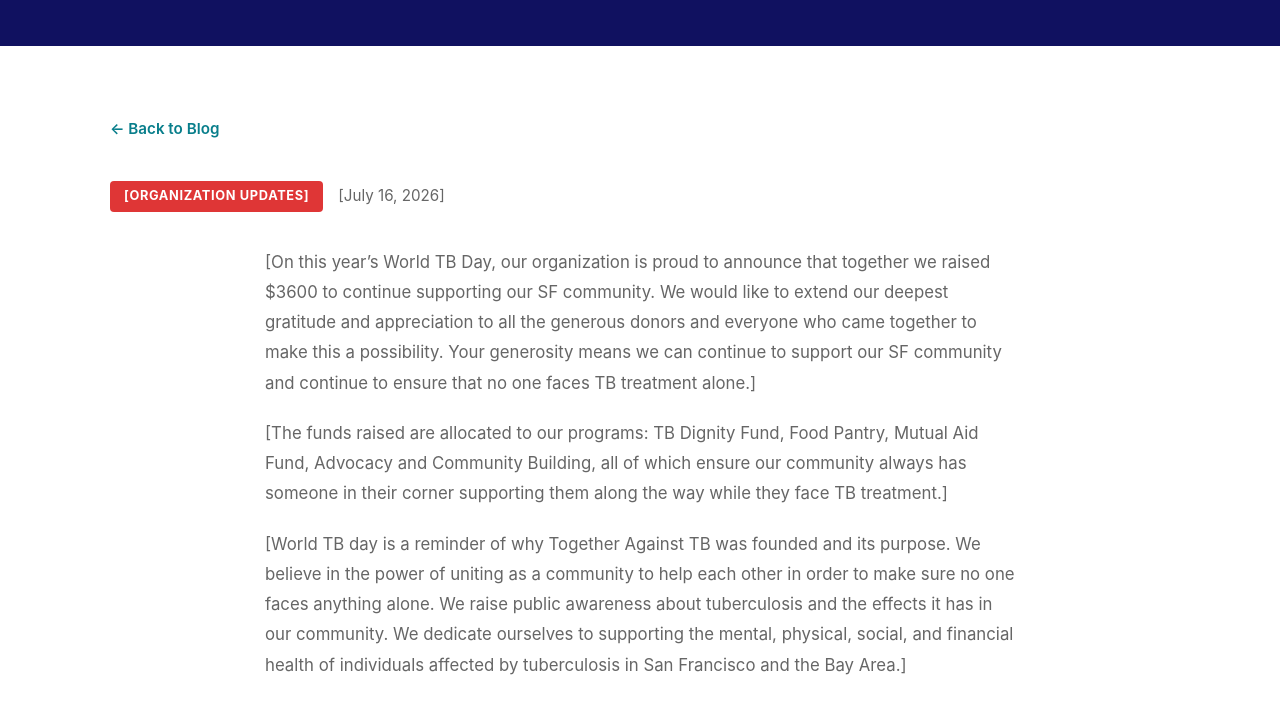
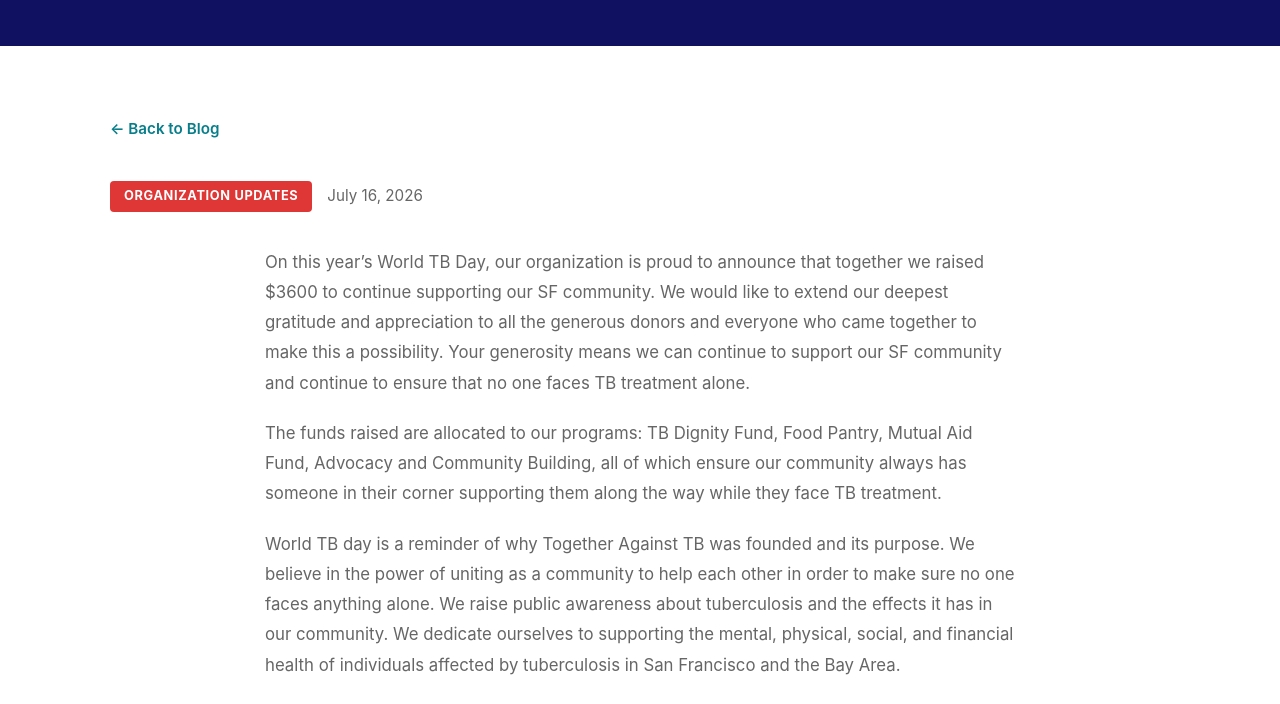
Before and after one commit to skhuddart/togetheragainsttb, a plain HTML site: page posts/world-tb-day-2026.html in a window 1280 px wide. Shown: the part 248-952 px from the top of the page. Drawn offline with Linux system fonts and the light colour scheme.

Commit message:
Update world-tb-day-2026.html
removing brackets

```diff
--- a/posts/world-tb-day-2026.html
+++ b/posts/world-tb-day-2026.html
@@ -4,9 +4,9 @@
   <meta charset="UTF-8">
   <meta name="viewport" content="width=device-width, initial-scale=1.0">
   <!-- REPLACE: Update the description with a 1-2 sentence summary of this post -->
-  <meta name="description" content="[Read more about this year’s World TB Day, how much our organization raised, and what this day means for us.]">
+  <meta name="description" content="Read more about this year’s World TB Day, how much our organization raised, and what this day means for us.">
   <!-- REPLACE: Update the title (keep "| Together Against TB" at the end) -->
-  <title>[World TB Day] | Together Against TB</title>
+  <title> World TB Day | Together Against TB </title>
   <link rel="stylesheet" href="../css/style.css">
   <style>
     .post-body {
@@ -145,9 +145,9 @@
 
       <div class="post-meta">
         <!-- REPLACE: Category — choose one of: Organization Updates / TB Education / Community Stories / Advocacy -->
-        <span class="post-tag">[Organization Updates]</span>
+        <span class="post-tag">Organization Updates</span>
         <!-- REPLACE: Date in "Month D, YYYY" format, e.g. "May 26, 2026" -->
-        <span class="post-date">[July 16, 2026]</span>
+        <span class="post-date">July 16, 2026</span>
       </div>
 
       <div class="post-body">
@@ -163,11 +163,11 @@
              - Delete any sections you don't need
              ============================================================ -->
 
-        <p>[On this year’s World TB Day, our organization is proud to announce that together we raised $3600 to continue supporting our SF community. We would like to extend our deepest gratitude and appreciation to all the generous donors and everyone who came together to make this a possibility. Your generosity means we can continue to support our SF community and continue to ensure that no one faces TB treatment alone.]</p>
+        <p>On this year’s World TB Day, our organization is proud to announce that together we raised $3600 to continue supporting our SF community. We would like to extend our deepest gratitude and appreciation to all the generous donors and everyone who came together to make this a possibility. Your generosity means we can continue to support our SF community and continue to ensure that no one faces TB treatment alone.</p>
 
-        <p>[The funds raised are allocated to our programs: TB Dignity Fund, Food Pantry, Mutual Aid Fund, Advocacy and Community Building, all of which ensure our community always has someone in their corner supporting them along the way while they face TB treatment.]</p>
+        <p>The funds raised are allocated to our programs: TB Dignity Fund, Food Pantry, Mutual Aid Fund, Advocacy and Community Building, all of which ensure our community always has someone in their corner supporting them along the way while they face TB treatment.</p>
 
-        <p>[World TB day is a reminder of why Together Against TB was founded and its purpose. We believe in the power of uniting as a community to help each other in order to make sure no one faces anything alone. We raise public awareness about tuberculosis and the effects it has in our community. We dedicate ourselves to supporting the mental, physical, social, and financial health of individuals affected by tuberculosis in San Francisco and the Bay Area.]</p>
+        <p>World TB day is a reminder of why Together Against TB was founded and its purpose. We believe in the power of uniting as a community to help each other in order to make sure no one faces anything alone. We raise public awareness about tuberculosis and the effects it has in our community. We dedicate ourselves to supporting the mental, physical, social, and financial health of individuals affected by tuberculosis in San Francisco and the Bay Area.</p>
 
         <!-- ============================================================ -->
 
```
